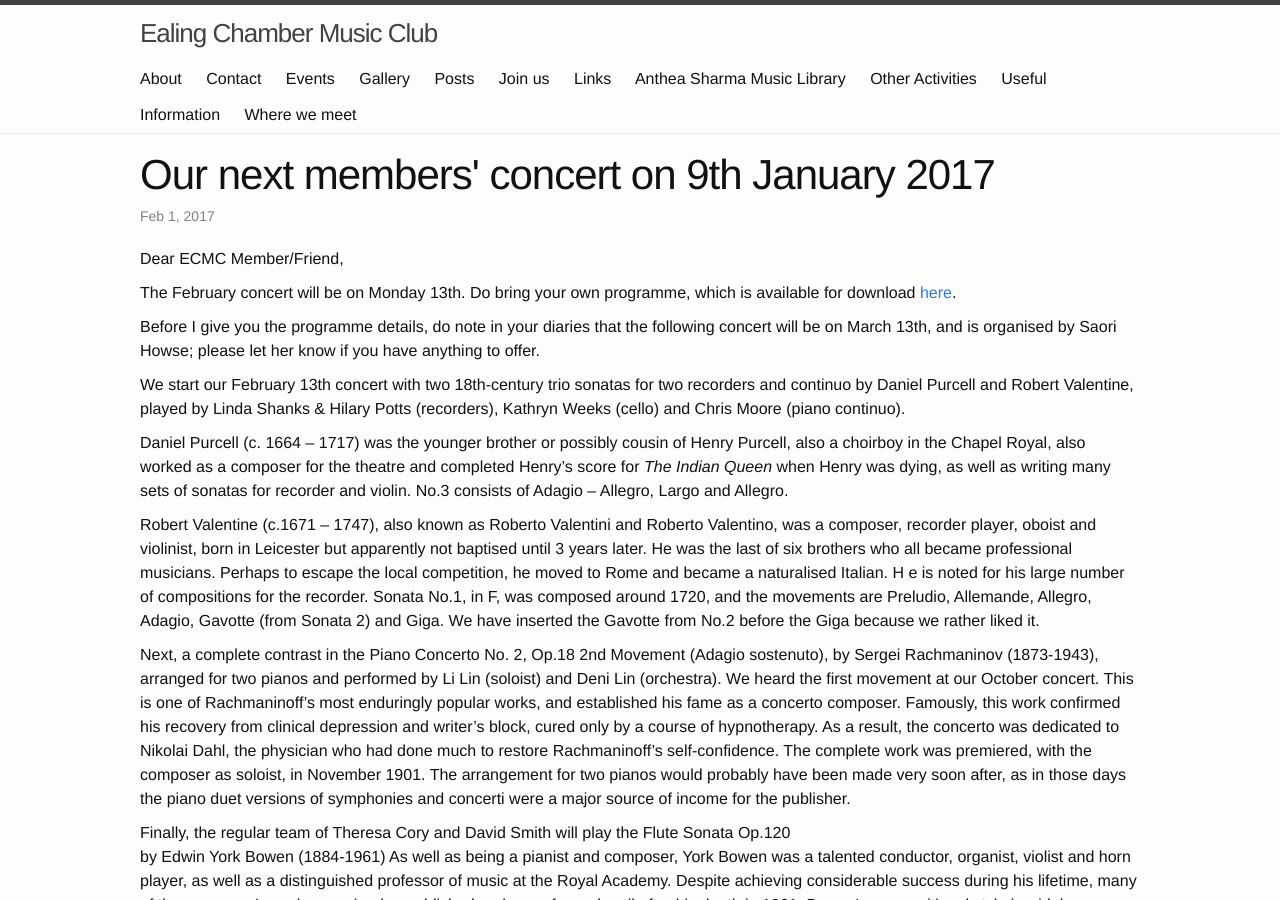
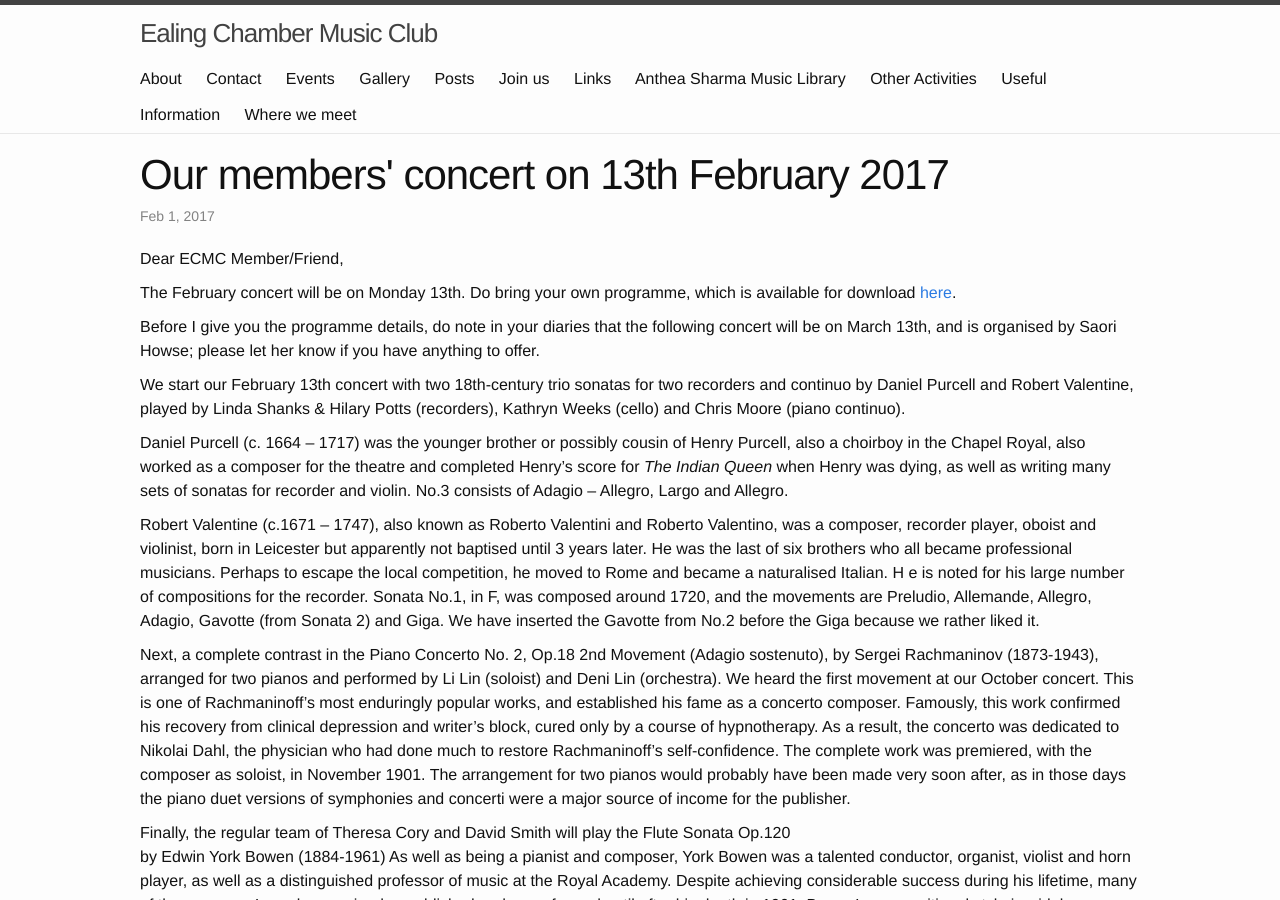
Before and after one commit to ealingchambermusic/ealingchambermusic.github.io, a Jekyll site: the page built from _posts/2017-02-01-February-2017-Concert.md, in a window 1280 px wide and 900 px high. Built offline with Jekyll 4.4.1, drawn with Linux system fonts in a browser that asks for light colours.

Commit message:
[TL] Fix title of feb post

```diff
--- a/_posts/2017-02-01-February-2017-Concert.md
+++ b/_posts/2017-02-01-February-2017-Concert.md
@@ -1,6 +1,6 @@
 ---
 layout: post
-title: Our next members' concert on 9th January 2017
+title: Our members' concert on 13th February 2017
 ---
 
 Dear ECMC Member/Friend,
```
